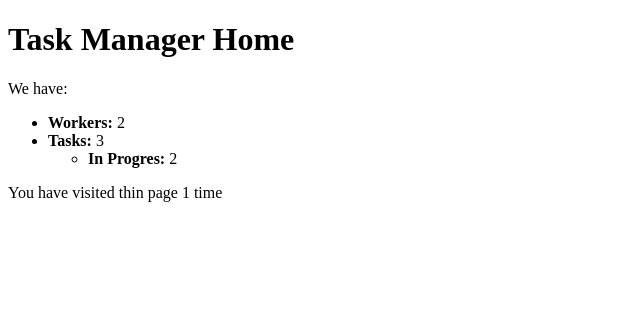
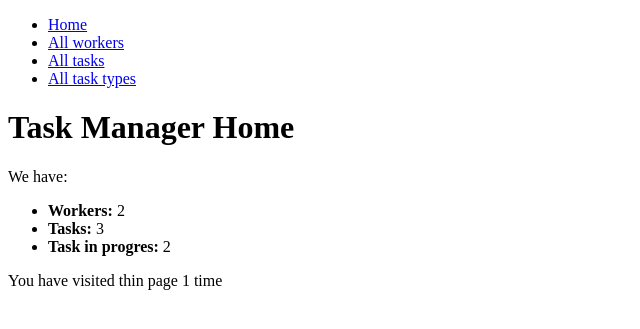
Before and after one commit to Greenmanxd/it-company-task-manager, a Django app: page / in a window 1280 px wide. Shown: the top 329 px of the page, without its empty margins (0-640 px from the left). Run offline with Django 4.2, Linux system fonts and the light colour scheme; data comes from the database, SQL or seed files in the repository; both versions use the stored data as it was after the commit.

Commit message:
Add sidebar with navigation in includes directory and connect it with base.html

```diff
--- a/templates/base.html
+++ b/templates/base.html
@@ -7,7 +7,7 @@
 </head>
 <body>
   {% block sidebar %}
-
+    {% include "includes/sidebar.html" %}
   {% endblock %}
   {% block content %}
 
--- /dev/null
+++ b/templates/includes/sidebar.html
@@ -0,0 +1,6 @@
+<ul class="sidebar-nav list-group">
+  <li class="list-group-item-primary"><a href="#">Home</a></li>
+  <li class="list-group-item-primary"><a href="#">All workers</a></li>
+  <li class="list-group-item-primary"><a href="#">All tasks</a></li>
+  <li class="list-group-item-primary"><a href="#">All task types</a></li>
+</ul>
--- a/templates/task_manager/index.html
+++ b/templates/task_manager/index.html
@@ -7,9 +7,7 @@
   <ul>
     <li><strong>Workers: </strong>{{ num_workers }}</li>
     <li><strong>Tasks: </strong>{{ num_tasks }}</li>
-      <ul>
-        <li><strong>In Progres: </strong>{{ in_proces_tasks }}</li>
-      </ul>
+    <li><strong>Task in progres: </strong>{{ in_proces_tasks }}</li>
   </ul>
   <p>You have visited thin page
     {{ num_visits }} time{{ num_visits|pluralize }}
```
Also changed, not shown: db.sqlite3.
